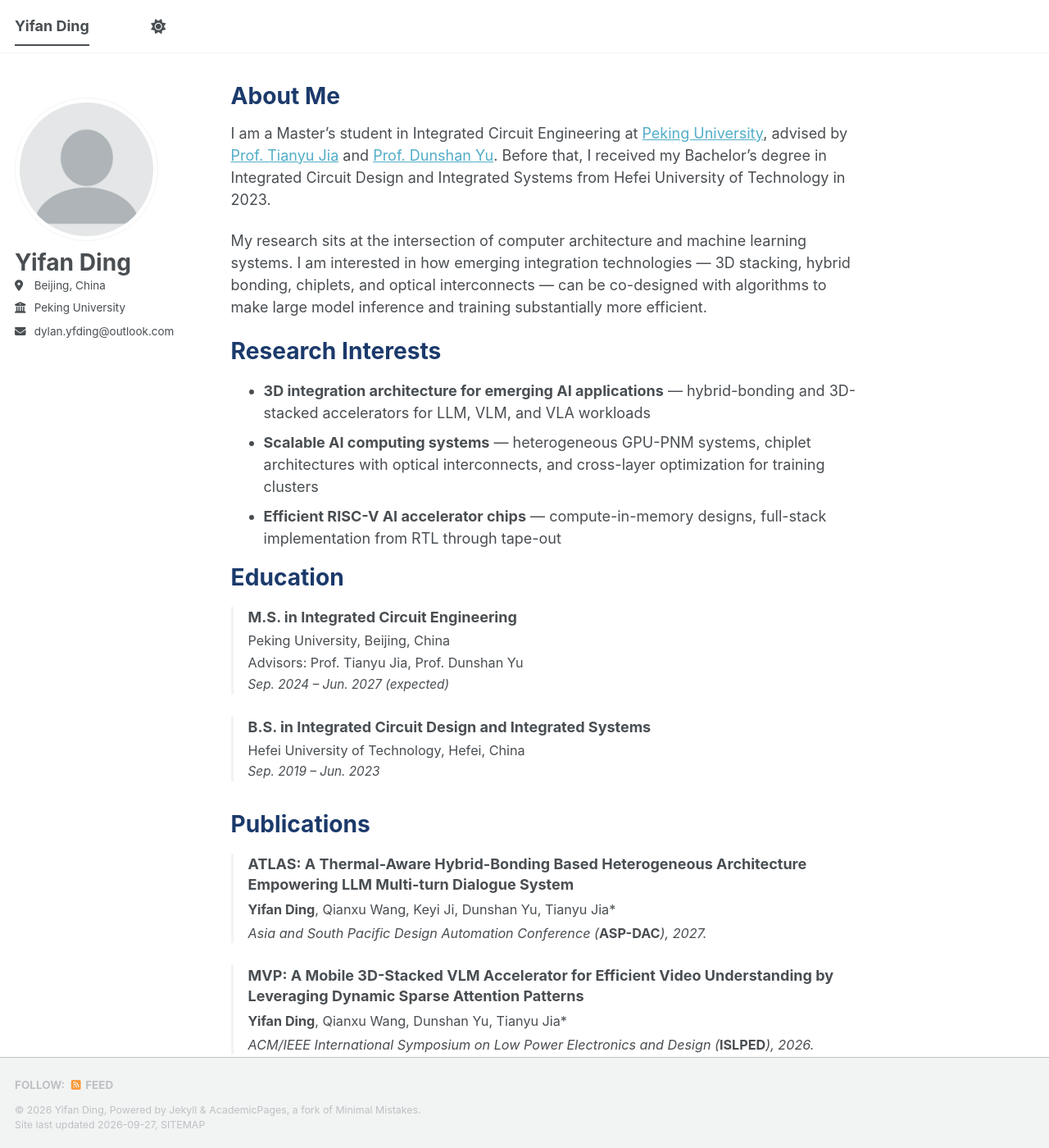
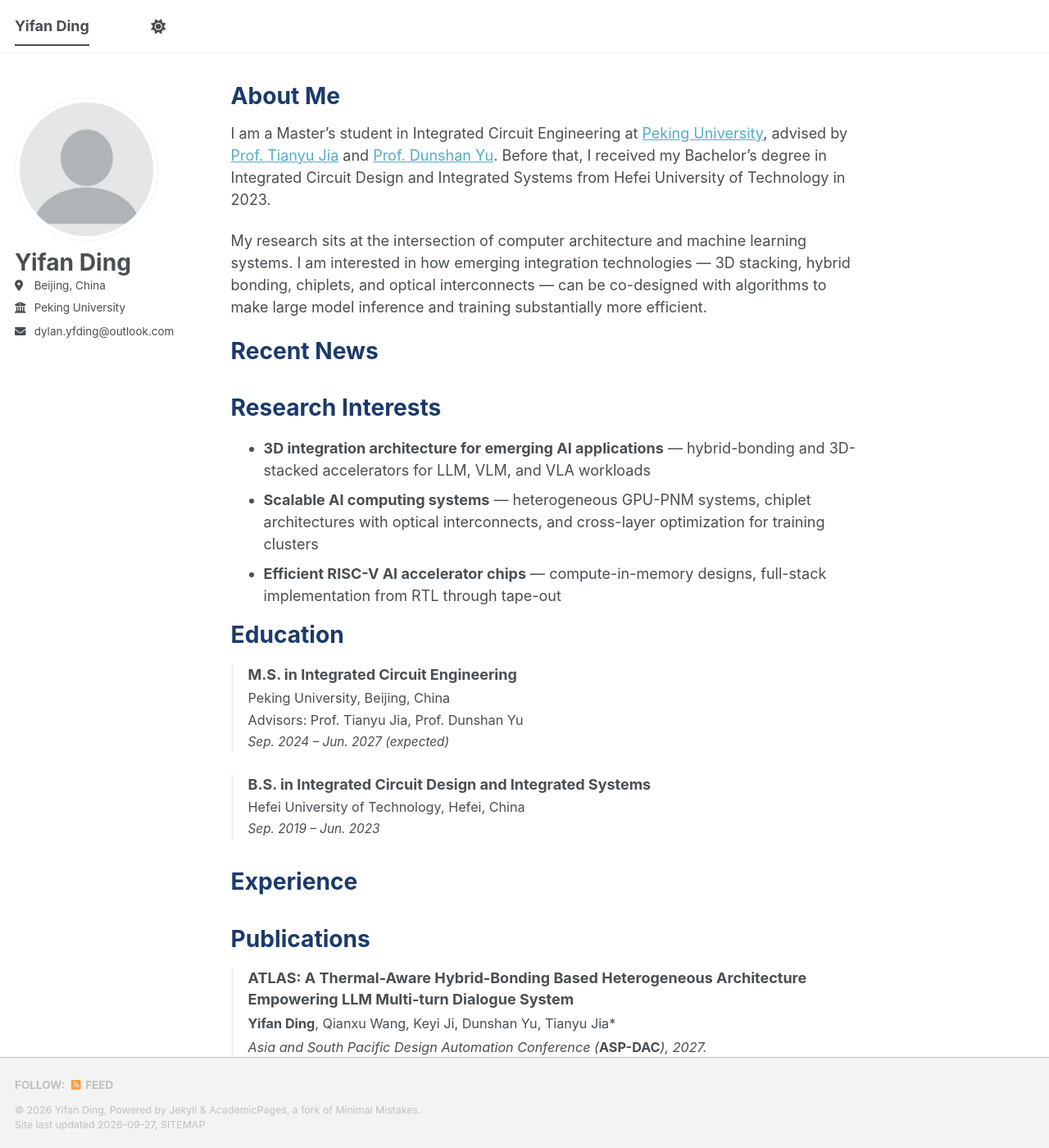
Before and after one commit to DylanDing54/DylanDing54.github.io, a Jekyll site: the page built from _pages/about.md, in a window 1280 px wide and 1400 px high. Shown: the whole window at 82% size. Built offline with Jekyll 4.4.1, drawn with Linux system fonts in a browser that asks for light colours; a style sheet for code colours, icons or effects is not loaded.

Commit message:
Add empty Recent News and Experience sections
Include commented-out entry templates and matching styles so content
can be filled in later.

Co-Authored-By: Claude Opus 5 (1M context) <noreply@anthropic.com>

```diff
--- a/_pages/about.md
+++ b/_pages/about.md
@@ -12,6 +12,17 @@ About Me
 I am a Master's student in Integrated Circuit Engineering at [Peking University](https://www.pku.edu.cn/), advised by [Prof. Tianyu Jia](https://ic.pku.edu.cn/en/Faculty/Facultys/IntegratedCircuitDesign/Jia_Tianyu/index.htm) and [Prof. Dunshan Yu](https://ic.pku.edu.cn/en/Faculty/Facultys/IntegratedCircuitDesign/YuDunshan/index.htm). Before that, I received my Bachelor's degree in Integrated Circuit Design and Integrated Systems from Hefei University of Technology in 2023.
 
 My research sits at the intersection of computer architecture and machine learning systems. I am interested in how emerging integration technologies — 3D stacking, hybrid bonding, chiplets, and optical interconnects — can be co-designed with algorithms to make large model inference and training substantially more efficient.
+
+Recent News
+======
+<div class="news-list">
+  <!-- Add an entry per item, newest first:
+  <div class="news-item">
+    <span class="news-date">Sep. 2026</span>
+    <span class="news-text">Your news goes here.</span>
+  </div>
+  -->
+</div>
 
 Research Interests
 ======
@@ -35,6 +46,19 @@ Education
   </div>
 </div>
 
+Experience
+======
+<div class="experience-list">
+  <!-- Add an entry per position, newest first:
+  <div class="experience-item">
+    <div class="experience-role"><strong>Research Intern</strong></div>
+    <div class="experience-org">Organization, City, Country</div>
+    <div class="experience-detail">What you worked on.</div>
+    <div class="experience-date">Jun. 2026 &ndash; Sep. 2026</div>
+  </div>
+  -->
+</div>
+
 Publications
 ======
 <div class="publication-list">
--- a/_sass/layout/_custom.scss
+++ b/_sass/layout/_custom.scss
@@ -112,6 +112,64 @@
     color: var(--global-fig-caption-color);
 }
 
+/* --- Recent News --- */
+
+.news-list {
+    margin: 1em 0 2em;
+}
+
+.news-item {
+    margin-bottom: 0.6em;
+    line-height: 1.5;
+}
+
+.news-date {
+    display: inline-block;
+    min-width: 6.5em;
+    font-weight: 700;
+    color: var(--global-base-color);
+}
+
+.news-text {
+    color: var(--global-text-color);
+}
+
+/* --- Experience --- */
+
+.experience-list {
+    margin: 1em 0 2em;
+}
+
+.experience-item {
+    margin-bottom: 1.5em;
+    padding-left: 1em;
+    border-left: 3px solid var(--global-border-color);
+}
+
+.experience-role {
+    line-height: 1.4;
+    margin-bottom: 0.2em;
+    color: var(--global-text-color);
+}
+
+.experience-org {
+    font-size: 0.9em;
+    margin-bottom: 0.2em;
+    color: var(--global-text-color);
+}
+
+.experience-detail {
+    font-size: 0.9em;
+    margin-bottom: 0.2em;
+    color: var(--global-text-color);
+}
+
+.experience-date {
+    font-size: 0.85em;
+    font-style: italic;
+    color: var(--global-fig-caption-color);
+}
+
 /* --- Section headings in dark blue --- */
 
 /* Lightened in dark mode so the headings keep enough contrast there. */
```
